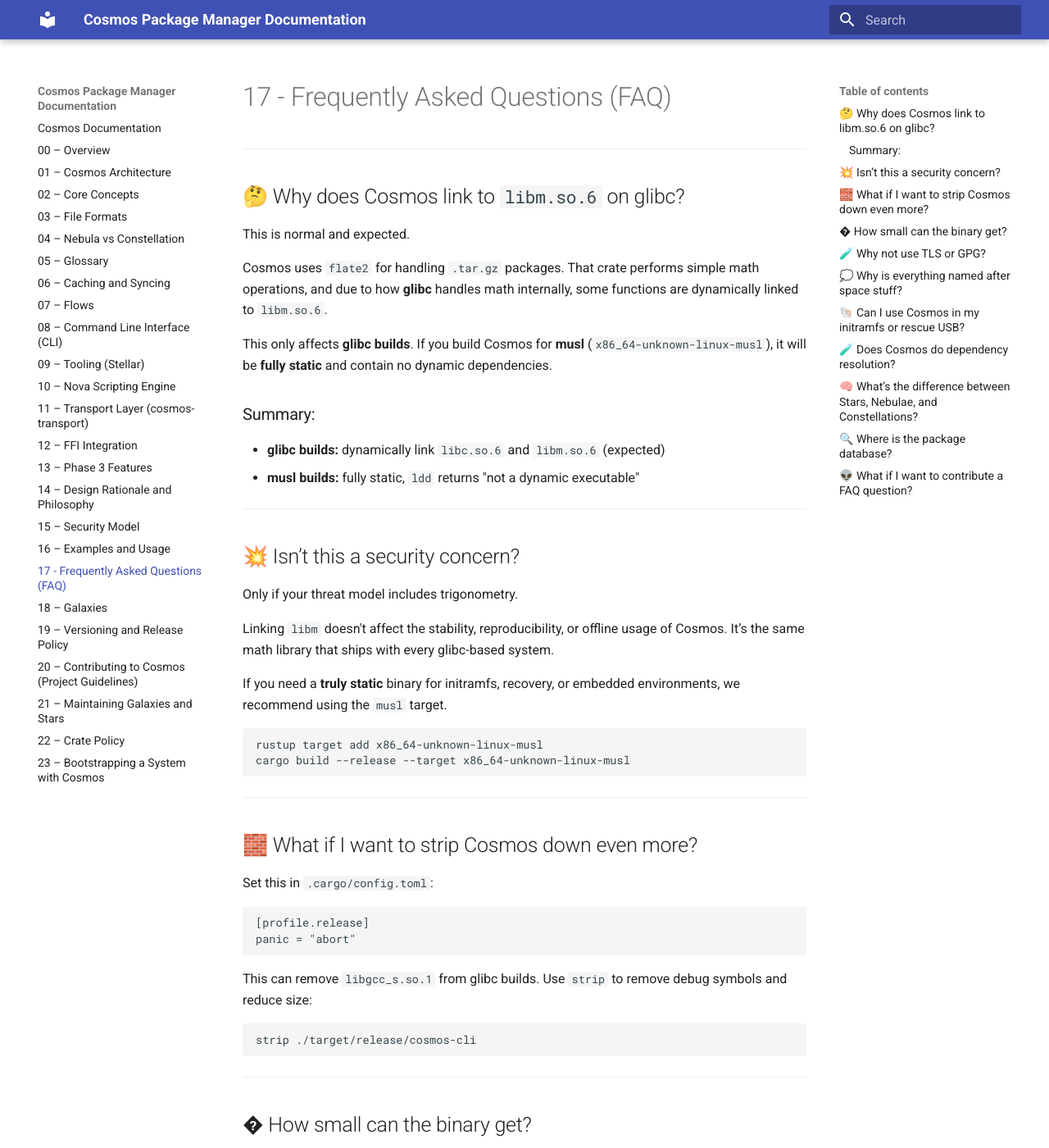
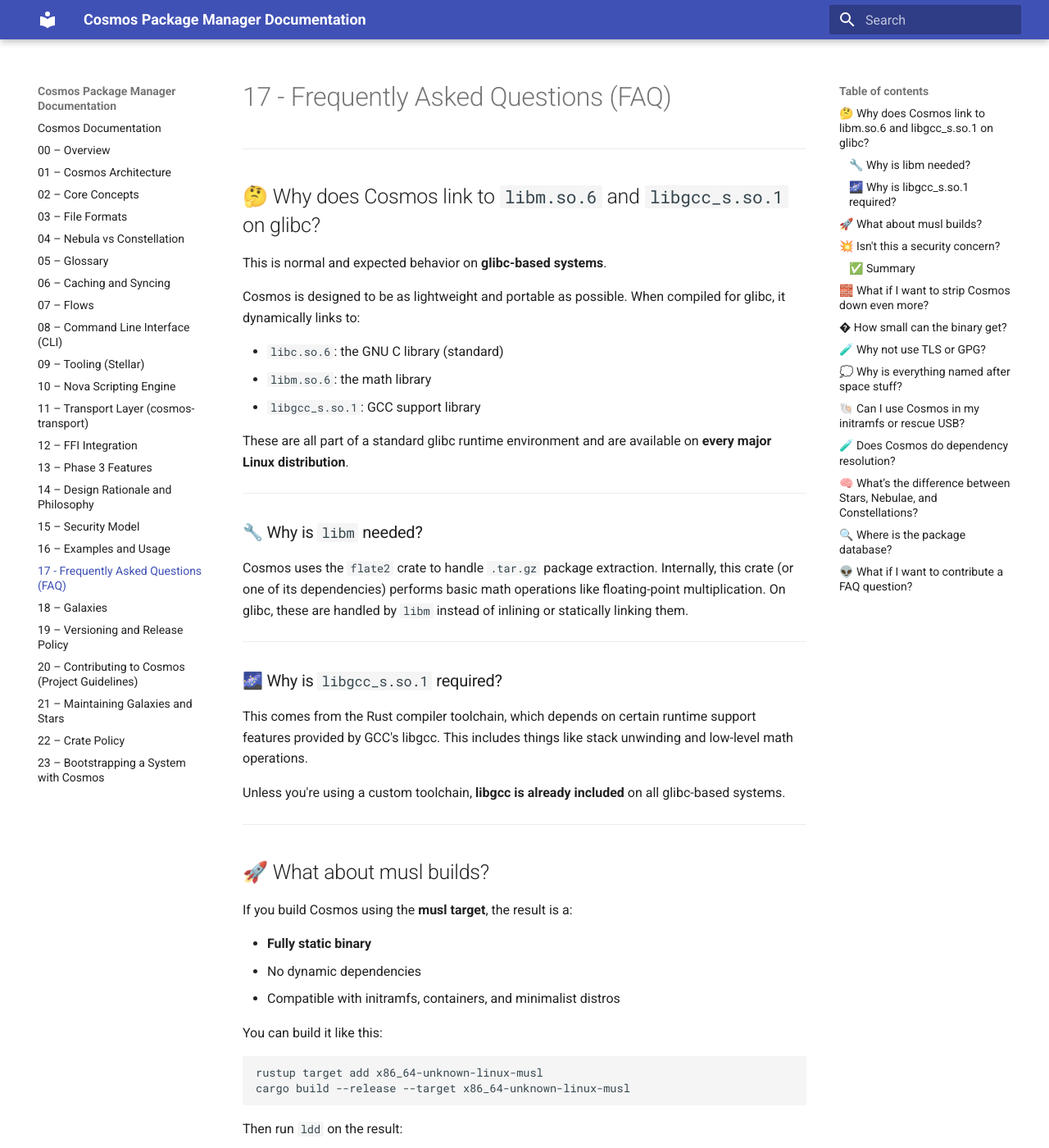
Before and after one commit to cosmospkg/cosmos-docs, an MkDocs documentation site: the page built from docs/17-FAQ.md, in a window 1280 px wide and 1400 px high. Shown: the whole window at 82% size. Built offline with MkDocs 1.6.1 and Material for MkDocs 9.7.7, drawn with Linux system fonts in a browser that asks for light colours; some of the changed text lies outside the part shown.

Commit message:
technically glibc is not static

````diff
--- a/docs/17-FAQ.md
+++ b/docs/17-FAQ.md
@@ -2,32 +2,76 @@
 
 ---
 
-## 🤔 Why does Cosmos link to `libm.so.6` on glibc?
+## 🤔 Why does Cosmos link to `libm.so.6` and `libgcc_s.so.1` on glibc?
 
-This is normal and expected.
+This is normal and expected behavior on **glibc-based systems**.
 
-Cosmos uses `flate2` for handling `.tar.gz` packages. That crate performs simple math operations, and due to how **glibc** handles math internally, some functions are dynamically linked to `libm.so.6`.
+Cosmos is designed to be as lightweight and portable as possible. When compiled for glibc, it dynamically links to:
 
-This only affects **glibc builds**. If you build Cosmos for **musl** (`x86_64-unknown-linux-musl`), it will be **fully static** and contain no dynamic dependencies.
+- `libc.so.6`: the GNU C library (standard)
+- `libm.so.6`: the math library
+- `libgcc_s.so.1`: GCC support library
 
-### Summary:
-- **glibc builds:** dynamically link `libc.so.6` and `libm.so.6` (expected)
-- **musl builds:** fully static, `ldd` returns "not a dynamic executable"
+These are all part of a standard glibc runtime environment and are available on **every major Linux distribution**.
 
 ---
 
-## 💥 Isn’t this a security concern?
+### 🔧 Why is `libm` needed?
 
-Only if your threat model includes trigonometry.
+Cosmos uses the `flate2` crate to handle `.tar.gz` package extraction. Internally, this crate (or one of its dependencies) performs basic math operations like floating-point multiplication. On glibc, these are handled by `libm` instead of inlining or statically linking them.
 
-Linking `libm` doesn't affect the stability, reproducibility, or offline usage of Cosmos. It’s the same math library that ships with every glibc-based system.
+---
 
-If you need a **truly static** binary for initramfs, recovery, or embedded environments, we recommend using the `musl` target.
+### 🌌 Why is `libgcc_s.so.1` required?
+
+This comes from the Rust compiler toolchain, which depends on certain runtime support features provided by GCC's libgcc. This includes things like stack unwinding and low-level math operations.
+
+Unless you're using a custom toolchain, **libgcc is already included** on all glibc-based systems.
+
+---
+
+## 🚀 What about musl builds?
+
+If you build Cosmos using the **musl target**, the result is a:
+
+- **Fully static binary**
+- No dynamic dependencies
+- Compatible with initramfs, containers, and minimalist distros
+
+You can build it like this:
 
 ```bash
 rustup target add x86_64-unknown-linux-musl
 cargo build --release --target x86_64-unknown-linux-musl
 ```
+
+Then run `ldd` on the result:
+
+```bash
+$ ldd cosmos
+    not a dynamic executable
+```
+
+---
+
+## 💥 Isn't this a security concern?
+
+Only if your threat model includes **floating-point arithmetic and basic division**.
+
+Linking to `libm` and `libgcc` is completely standard for glibc builds. If you require complete static linking for security, reproducibility, or environment constraints, we recommend using the musl build.
+
+---
+
+### ✅ Summary
+
+| Target | Static? | Linked Libraries |
+|--------|---------|------------------|
+| `glibc` | No      | `libc`, `libm`, `libgcc` |
+| `musl`  | Yes     | None (fully static)        |
+
+Cosmos is built **offline-first** and is functional in both environments. Your math still works. Your packages still install. Your system is still safe.
+
+**You're fine.**
 
 ---
 
````
Also changed, not shown: 1 other file.
